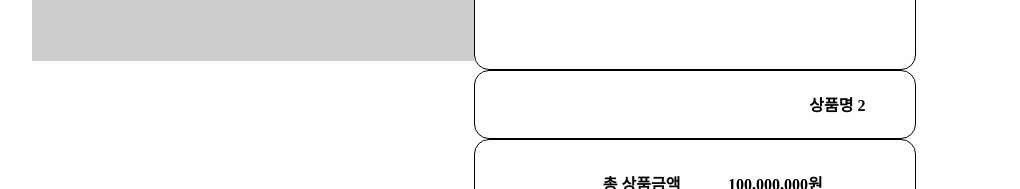
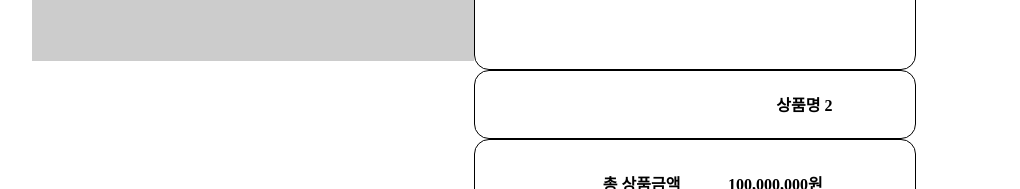
Before and after one commit to sunshine4437/VueStudy, a Vue app: page /productDetail in a window 1280 px wide. Shown: the part 590-779 px from the top of the page, without its empty margins (166-1186 px from the left). Built offline with nearby package versions, Linux system fonts and the light colour scheme.

Commit message:
자잘한 수정

```diff
--- a/src/views/productDetail.vue
+++ b/src/views/productDetail.vue
@@ -131,7 +131,7 @@ export default {
 .rightSelected {
     width: 100%;
     float: right;
-    padding: 0 50px 0 0;
+    padding: 0 83px 0 0;
     border: 1px black solid;
     border-radius: 15px;
     text-align: right;
```
